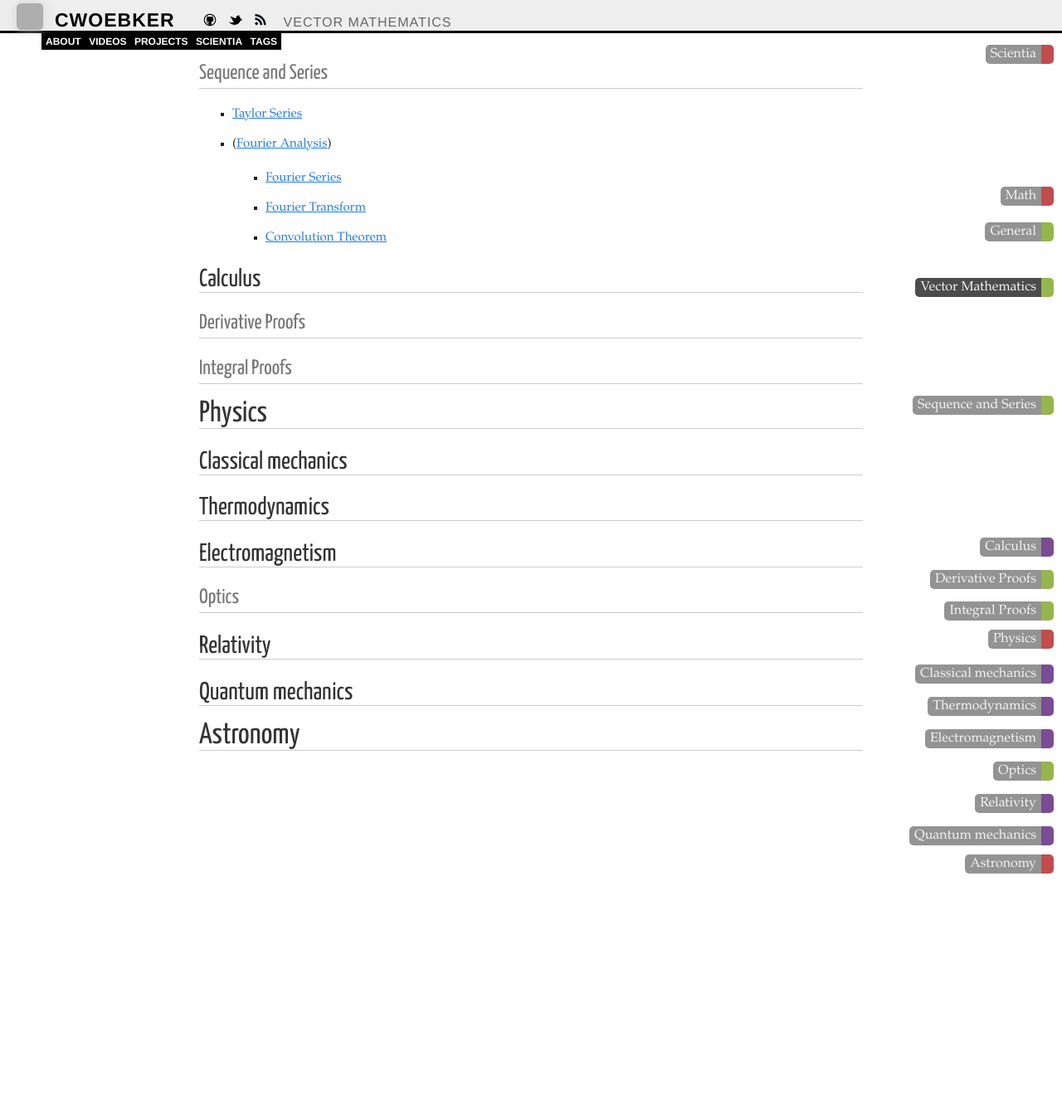
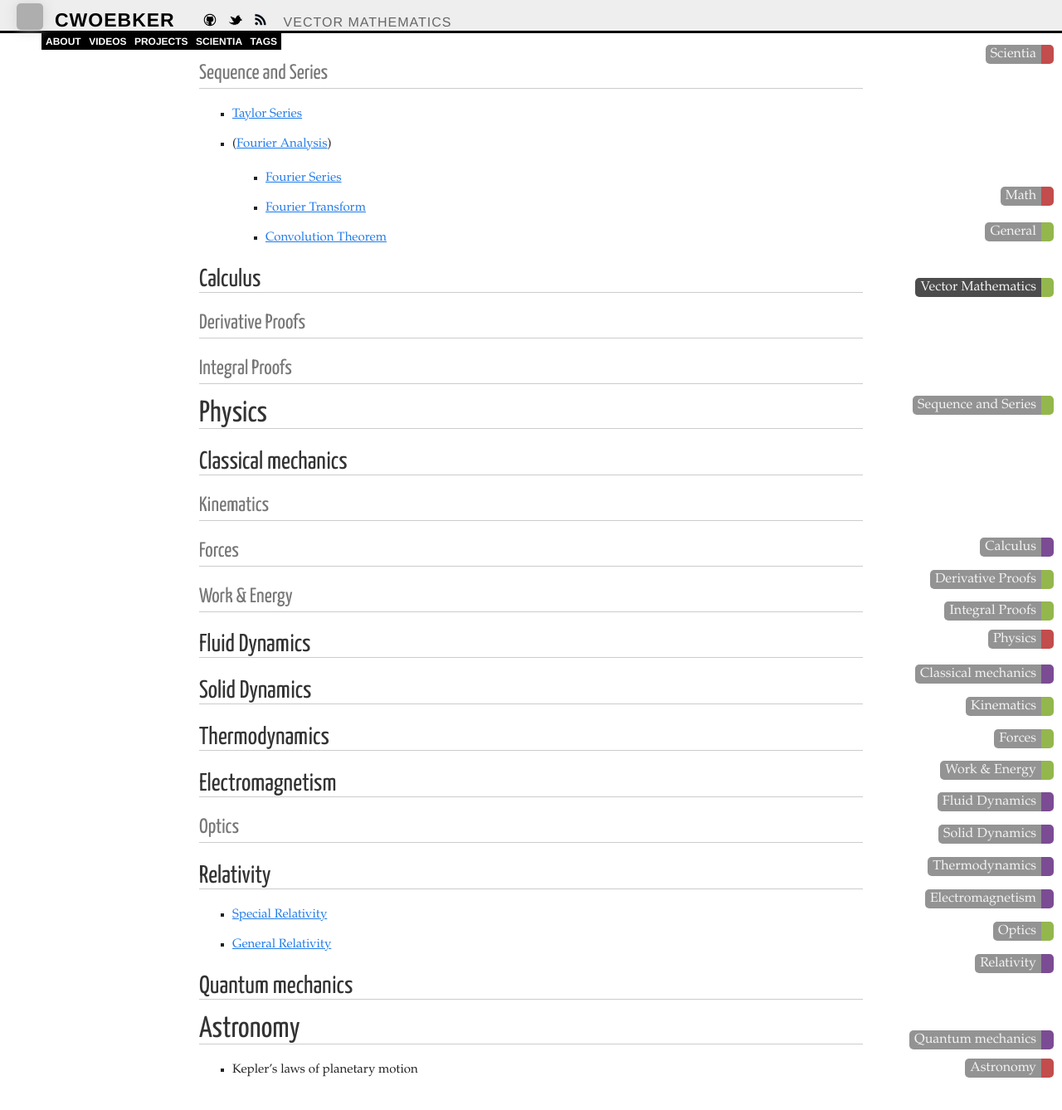
Before and after one commit to cwoebker/.com, a Jekyll site: the page built from scientia/index.markdown, in a window 1280 px wide and 1400 px high, scrolled down 607 px. Shown: the top 1338 px of the window at 83% size. Built offline with Jekyll 4.4.1, drawn with Linux system fonts in a browser that asks for light colours; Markdown is read by kramdown in place of the engine named in the settings; grey boxes are pictures that could not be loaded.

Commit message:
added some subtopics

```diff
--- a/scientia/index.markdown
+++ b/scientia/index.markdown
@@ -44,6 +44,16 @@ BTW: I called this page Scientia because I took 4 years of latin and feel like i
 
 ## Classical mechanics
 
+### Kinematics
+
+### Forces
+
+### Work & Energy
+
+## Fluid Dynamics
+
+## Solid Dynamics
+
 ## Thermodynamics
 
 ## Electromagnetism
@@ -52,6 +62,11 @@ BTW: I called this page Scientia because I took 4 years of latin and feel like i
 
 ## Relativity
 
+* [Special Relativity](/scientia/physics/relativity/special)
+* [General Relativity](/scientia/physics/relativity/general)
+
 ## Quantum mechanics
 
 # Astronomy
+
+* Kepler's laws of planetary motion
```
